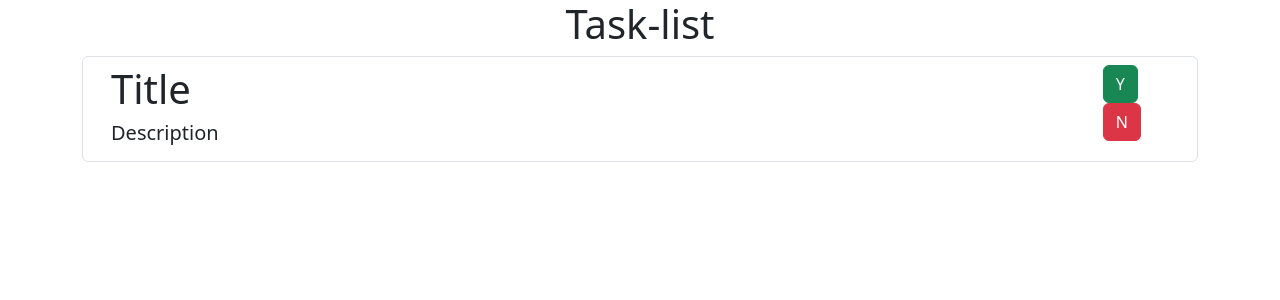
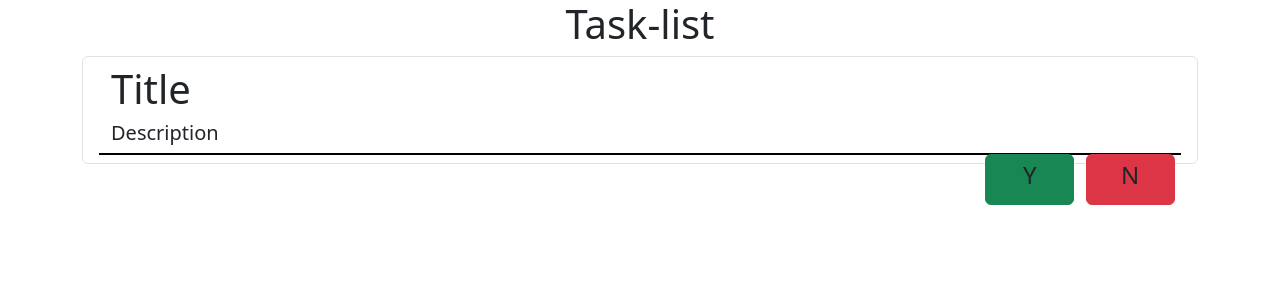
Before and after one commit to catalindanis/React-Projects, a React (Vite) app in the folder to-do-app/: page / in a window 1280 px wide. Shown: the top 300 px of the page. Built offline with nearby package versions, Linux system fonts and the light colour scheme.

Commit message:
worked on task component design

```diff
--- a/to-do-app/src/App.css
+++ b/to-do-app/src/App.css
@@ -0,0 +1,26 @@
+.custom-pos{
+    position: absolute;
+
+}
+
+.custom-pos:nth-child(1){
+    right: 11%;
+}
+
+.custom-pos:nth-child(2){
+    right: 2%;
+}
+
+
+.custom-size:nth-child(1){
+    width: 8%;
+}
+
+.custom-size:nth-child(2){
+    width: 8%;
+}
+
+.vertical-center{
+    border: 1px solid black;
+    top: 0px;
+}
--- a/to-do-app/src/Components/Task.jsx
+++ b/to-do-app/src/Components/Task.jsx
@@ -3,16 +3,24 @@ function Task() {
     <>
       <div className="container">
         <div class="row">
-          <div class="col-11">
+          <div class="col-10">
             <h1>Title</h1>
-            <h5>Description</h5>
+            <div className="w-75 text-break">
+              <h5>Description</h5>
+            </div>
           </div>
-          <div class="col-1">
-            <button type="button" className="btn btn-success">
-              Y
+          <div class="d-flex vertical-center">
+            <button
+              type="button"
+              className="btn btn-success text-center custom-size custom-pos"
+            >
+              <h4 className="text-dark">Y</h4>
             </button>
-            <button type="button" className="btn btn-danger">
-              N
+            <button
+              type="button"
+              className="btn btn-danger text-center custom-size custom-pos"
+            >
+              <h4 className="text-dark">N</h4>
             </button>
           </div>
         </div>
```
Also changed, not shown: to-do-app/src/App.jsx (+6 -2 lines), to-do-app/src/assets/check.png (added), to-do-app/src/assets/close.png (added).
